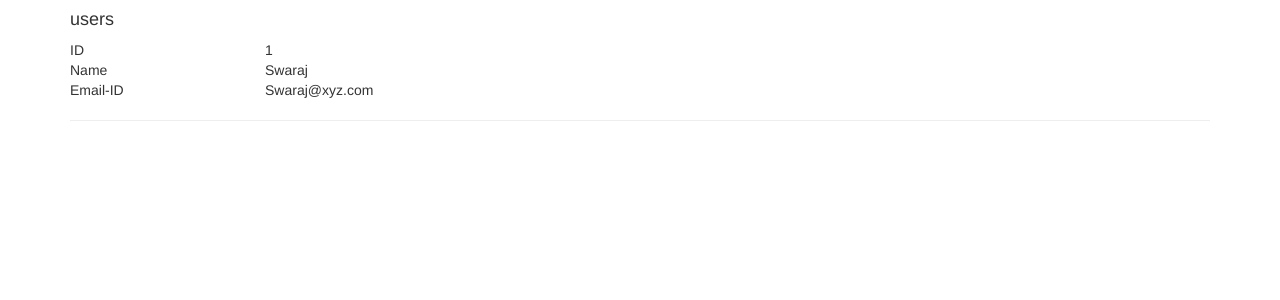
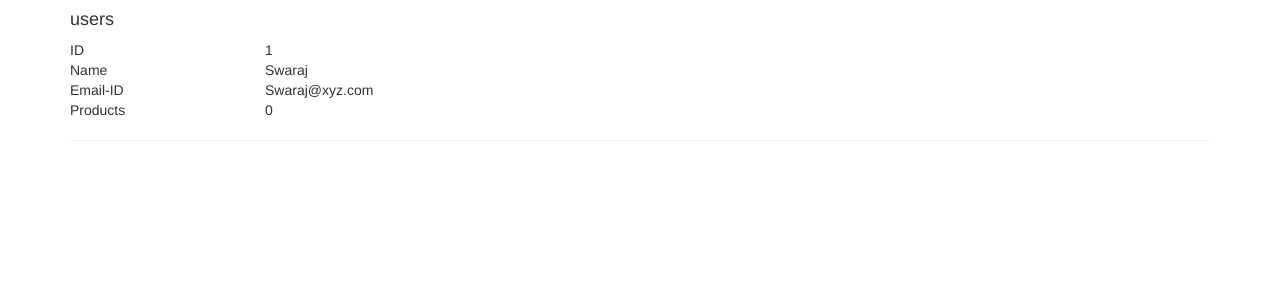
Before and after one commit to swaraj961/Webdevelopment-Internshala, a PHP site: page /fetching_in_HTML-Bootsrap.php in a window 1280 px wide. Shown: the top 300 px of the page. Run offline with PHP 8.4, Linux system fonts and the light colour scheme; data comes from the database, SQL or seed files in the repository; data that the repository does not hold is empty; some libraries are stand-ins or nearby versions.

Commit message:
data calculation using function

```diff
--- a/Getting_started -PHP/fetching_in_HTML-Bootsrap.php
+++ b/Getting_started -PHP/fetching_in_HTML-Bootsrap.php
@@ -13,7 +13,7 @@ $select_query_result = mysqli_query($con, $select_query) or die(mysqli_errno($co
 <head>
     <meta charset="UTF-8">
     <meta name="viewport" content="width=device-width, initial-scale=1.0">
-    <title>php html bootstrap test </title>
+    <title>php html bootstrap  </title>
     <!-- <link rel="stylesheet" href="style.css"> -->
     <link rel="stylesheet" href="bootstrap/css/bootstrap.min.css">
     <script type="text/javascript" src="bootstrap/js/jquery-3.5.1.min.js "></script>
@@ -50,11 +50,27 @@ $select_query_result = mysqli_query($con, $select_query) or die(mysqli_errno($co
 <div class="col-xs-2">Email-ID</div>
 <div class="col-xs-10"> <?php echo  $row['email_id']  . "<br>";?> </div>
 </div>
+<div class="row">
+              <div class="col-xs-2">Products</div>
+              <div class="col-xs-10"><?php echo number_of_products_purchased($con, $row['id']); ?></div>
+          </div>
+          <hr>
+        <?php } ?>
 
-
-        <?php } ?>
-<hr>
 
     </div>
 </body>
+
 </html>
+
+
+<?php
+//data calculation using function
+function number_of_products_purchased($con, $user_id) {
+  $users_products_query = "SELECT  id FROM user_products WHERE user_id = '$user_id'";
+  $users_products_result = mysqli_query($con, $users_products_query);
+  $number_of_products = mysqli_num_rows($users_products_result);
+  return $number_of_products;
+
+}
+?>
```
